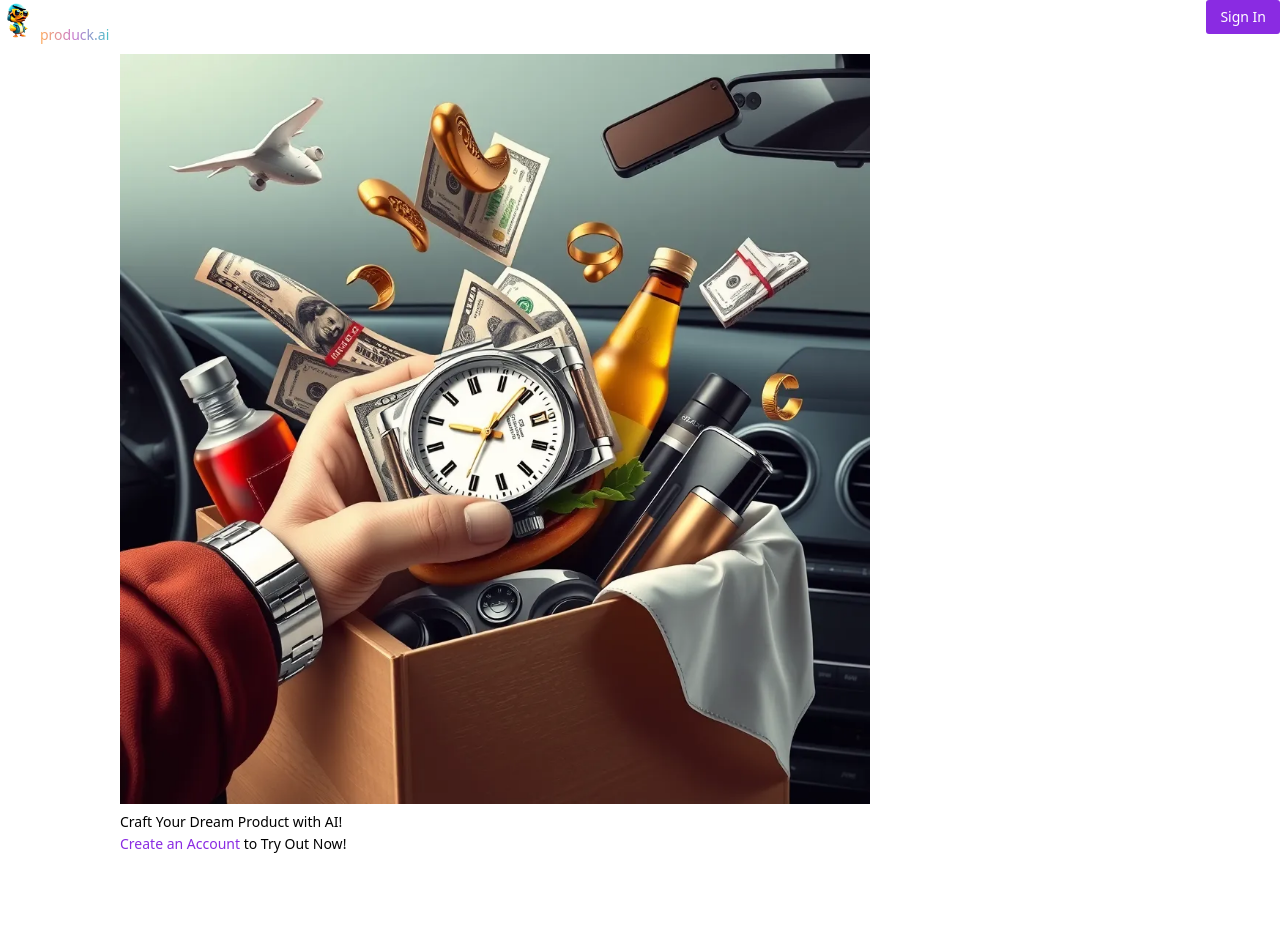
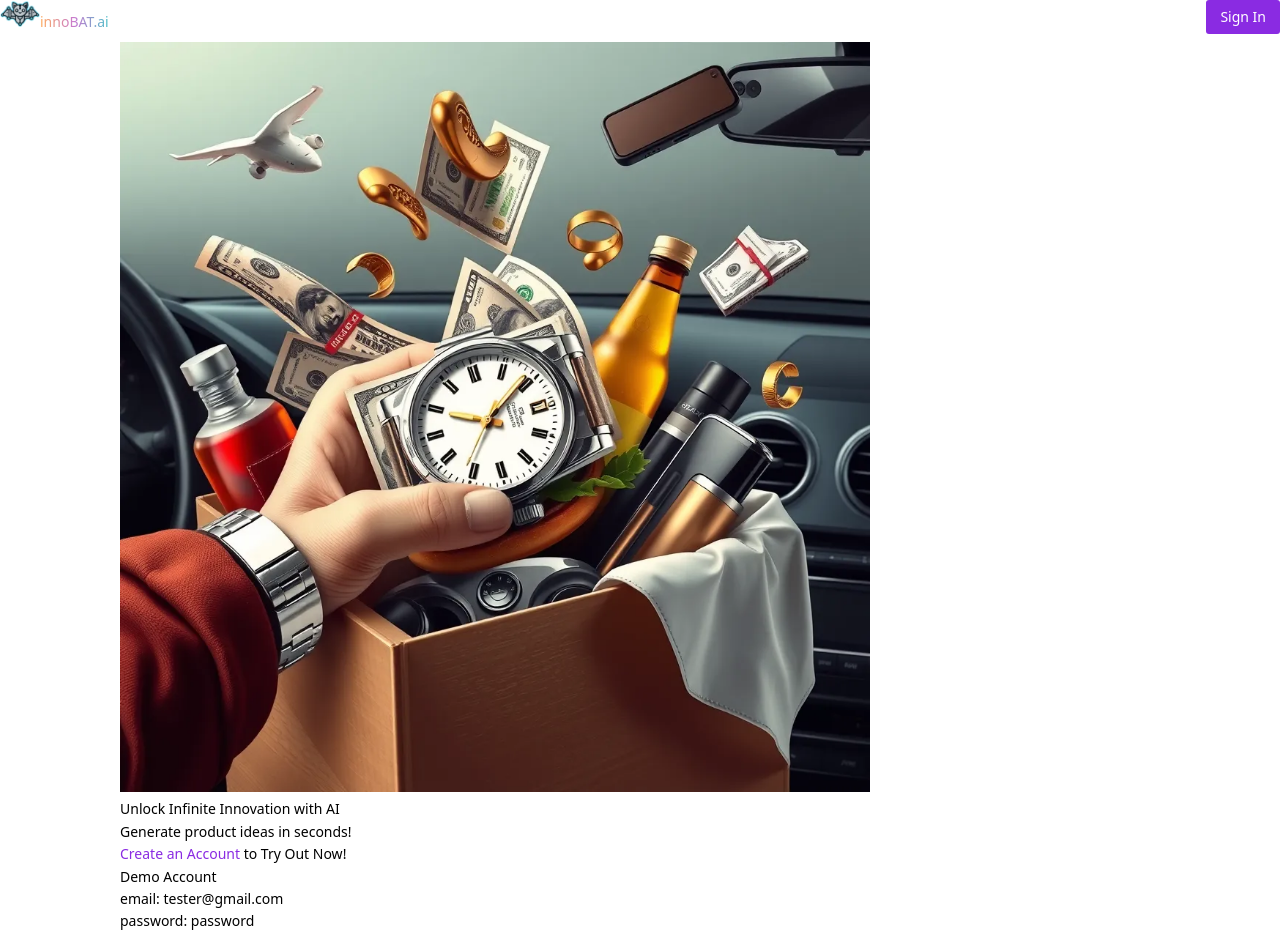
Before and after one commit to imyourjoey/product-idea-generator-FE, a Vue app: page / in a window 1280 px wide. Before the commit the page ends 864 px from the top, so only its background shows below. Built offline with nearby package versions, Linux system fonts and the light colour scheme; the HTML template or start-up script is replaced by a standard one.

Commit message:
change produck to innoBAT

```diff
--- a/index.html
+++ b/index.html
@@ -5,10 +5,10 @@
     <link
       rel="icon"
       type="image/svg+xml"
-      href="src/assets/icons/produck-logo-no-bg.png"
+      href="src/assets/icons/innobat-removebg-logo.png"
     />
     <meta name="viewport" content="width=device-width, initial-scale=1.0" />
-    <title>Produck.ai</title>
+    <title>innoBAT.ai</title>
   </head>
   <body>
     <div id="app"></div>
--- a/src/Joey.vue
+++ b/src/Joey.vue
@@ -7,7 +7,7 @@
       </p>
 
       <p class="mb-4">
-        Welcome to <strong>Produck.ai</strong>! By accessing or using our
+        Welcome to <strong>innoBAT.ai</strong>! By accessing or using our
         website located at <strong>product-ai.mycscums.com.my</strong> (the
         “Site”), you agree to comply with and be bound by these Terms of
         Service. If you do not agree to these terms, please do not use our Site.
@@ -35,7 +35,7 @@
       <h2 class="text-2xl font-semibold mt-6 mb-2">4. Intellectual Property</h2>
       <p class="mb-4">
         All content on this Site, including text, graphics, logos, and software,
-        is the property of <strong>Produck.ai</strong> or its content suppliers
+        is the property of <strong>innoBAT.ai</strong> or its content suppliers
         and is protected by intellectual property laws.
       </p>
 
@@ -58,7 +58,7 @@
       </h2>
       <p class="mb-4">
         To the maximum extent permitted by law,
-        <strong>Produck.ai</strong> shall not be liable for any indirect,
+        <strong>innoBAT.ai</strong> shall not be liable for any indirect,
         incidental, or consequential damages arising from your use of the Site.
       </p>
 
--- a/src/components/Auth/Register.vue
+++ b/src/components/Auth/Register.vue
@@ -1,7 +1,7 @@
 <template>
   <div class="my-4">
     <div class="text-4xl font-bold">Create an account</div>
-    <div class="text-lg text-gray-500">to start using produck.ai</div>
+    <div class="text-lg text-gray-500">to start using innoBAT.ai</div>
   </div>
 
   <n-form
--- a/src/components/GenerateProduct/AskAiModal.vue
+++ b/src/components/GenerateProduct/AskAiModal.vue
@@ -14,7 +14,7 @@
         gradient="linear-gradient(90deg, #D68A3C, #A05FAE, #3BA2A9)"
         class="font-bold"
       >
-        Produck.ai</n-gradient-text
+        innoBAT.ai</n-gradient-text
       >
     </div>
     <n-input
--- a/src/components/GenerateProduct/BrandProductsInfo.vue
+++ b/src/components/GenerateProduct/BrandProductsInfo.vue
@@ -1,5 +1,5 @@
 <template>
-  <div class="card px-6 pb-6">
+  <div class="card px-6 pb-6 mt-5 shadow">
     <div class="text-xl font-semibold mb-2">Brand Profile</div>
 
     <div class="text-gray-500">Name</div>
--- a/src/components/GenerateProduct/CreateNewBrandModal.vue
+++ b/src/components/GenerateProduct/CreateNewBrandModal.vue
@@ -22,7 +22,7 @@
       <div
         v-for="(product, index) in formModel.products"
         :key="index"
-        class="mb-2 card"
+        class="mb-2 card shadow"
       >
         <div class="flex justify-between items-center">
           <div style="margin-left: 2px" class="text-lg font-semibold">
--- a/src/components/GenerateProduct/FinalResponse.vue
+++ b/src/components/GenerateProduct/FinalResponse.vue
@@ -3,8 +3,7 @@
   <div
     class="text-sm text-gray-500 mb-3 mt-2 text-right flex justify-end align-center"
   >
-    - crafted with <IconHeartFill class="mx-1" width="14" /> by the Produck.ai
-    team
+    - crafted with <IconHeartFill class="mx-1" width="14" /> by the innoBAT team
   </div>
 
   <div class="card">
--- a/src/components/GenerateProduct/Index.vue
+++ b/src/components/GenerateProduct/Index.vue
@@ -14,7 +14,7 @@
             gradient="linear-gradient(90deg, #D68A3C, #A05FAE, #3BA2A9)"
             class="font-bold"
           >
-            produck.ai!</n-gradient-text
+            innoBAT.ai!</n-gradient-text
           >
         </div>
         <div class="flex items-center">
--- a/src/components/Landing/Index.vue
+++ b/src/components/Landing/Index.vue
@@ -1,14 +1,20 @@
 <template>
-  <div class="justify-center items-center md:text-center md:mt-16"></div>
-  <div class="flex md:flex-row flex-col md:space-x-10 lg:space-x-20">
-    <div class="mt-4 md:mt-0"><img :src="Hero" alt="" width="750" /></div>
-    <div>
-      <div class="md:text-5xl text-4xl font-bold mt-4 md:mt-0">
-        Craft Your Dream Product with AI!
+  <div
+    class="flex md:flex-row flex-col md:space-x-10 lg:space-x-10 w-full md:mt-12"
+  >
+    <div class="mt-4 md:mt-0 w-full md:w-1/2">
+      <img :src="Hero" alt="" width="750" class="rounded-xl md:shadow-xl" />
+    </div>
+    <div class="md:card md:p-5 w-full md:w-1/2 md:rounded-xl md:shadow-xl">
+      <div class="md:text-5xl text-3xl font-bold mt-4 md:mt-0">
+        Unlock Infinite Innovation with AI
+      </div>
+      <div class="text-lg md:text-xl mt-4">
+        Generate product ideas in seconds!
       </div>
 
       <div>
-        <div class="text-xl mt-2">
+        <div class="text-lg md:text-xl mt-1">
           <span
             class="underline cursor-pointer"
             style="color: #8a2be2"
@@ -16,6 +22,11 @@
             >Create an Account</span
           >
           to Try Out Now!
+        </div>
+        <div class="card md:w-1/2 mt-4 shadow">
+          <div class="font-bold">Demo Account</div>
+          <div>email: tester@gmail.com</div>
+          <div>password: password</div>
         </div>
       </div>
     </div>
--- a/src/components/Navbar/Index.vue
+++ b/src/components/Navbar/Index.vue
@@ -19,13 +19,13 @@
       class="flex items-center select-none cursor-pointer"
       @click="!userName ? navigateTo('/') : navigateTo('/product-gen')"
     >
-      <img :src="ProduckLogoNoBg" alt="" width="40" />
+      <img :src="innoBatLogoNoBg" alt="" width="40" class="me-1 my-1" />
       <span class="text-lg md:text-2xl">
         <n-gradient-text
           gradient="linear-gradient(90deg, #FEAC5E, #C779D0, #4BC0C8)"
           class="font-bold"
         >
-          produck.ai
+          innoBAT.ai
         </n-gradient-text>
       </span>
     </div>
@@ -47,22 +47,37 @@
 
   <n-drawer v-model:show="showDrawer" width="340" placement="right">
     <n-drawer-content>
-      <div
-        class="text-3xl font-bold cursor-pointer hover:text-[#8a2be1]"
-        @click="showSubmenu = !showSubmenu"
-      >
-        Product Idea
+      <div class="flex items-center" @click="showSubmenu = !showSubmenu">
+        <div class="text-3xl font-bold cursor-pointer hover:text-[#8a2be1]">
+          Product Idea
+        </div>
+
+        <IconChevronDown
+          class="ms-2"
+          :class="{
+            'rotate-180': showSubmenu,
+            'rotate-0': !showSubmenu,
+            'transition-transform duration-300': true,
+          }"
+        />
       </div>
+
       <n-collapse-transition :show="showSubmenu">
         <div
           class="text-2xl font-bold cursor-pointer hover:text-[#8a2be1]"
-          @click="navigateTo('/product-gen')"
+          @click="
+            showDrawer = false;
+            navigateTo('/product-gen');
+          "
         >
           Generate
         </div>
         <div
           class="text-2xl font-bold cursor-pointer hover:text-[#8a2be1]"
-          @click="navigateTo('/history')"
+          @click="
+            showDrawer = false;
+            navigateTo('/history');
+          "
         >
           History
         </div>
@@ -76,7 +91,10 @@
       </div>
       <div
         class="text-3xl mt-2 font-bold cursor-pointer hover:text-[#8a2be1]"
-        @click="navigateTo('/tnc')"
+        @click="
+          showDrawer = false;
+          navigateTo('/tnc');
+        "
       >
         Terms of Service
       </div>
@@ -94,10 +112,11 @@ import {
   NDrawerContent,
   NCollapseTransition,
 } from "naive-ui";
-import ProduckLogoNoBg from "@/assets/icons/produck-logo-no-bg.png";
+import innoBatLogoNoBg from "@/assets/icons/innobat-removebg-logo.png";
 import useNavigateTo from "../../utils/router";
 import axios from "@/utils/axios.js";
 import LayoutTextSidebar from "../../svgicons/LayoutTextSidebar.vue";
+import IconChevronDown from "@/svgicons/IconChevronDown.vue";
 
 const navigateTo = useNavigateTo();
 
@@ -142,3 +161,18 @@ const logout = async () => {
   }
 };
 </script>
+
+<style scoped>
+.rotate-180 {
+  transform: rotate(180deg);
+}
+.rotate-0 {
+  transform: rotate(0deg);
+}
+.transition-transform {
+  transition-property: transform;
+}
+.duration-300 {
+  transition-duration: 300ms;
+}
+</style>
--- /dev/null
+++ b/src/svgicons/IconChevronDown.vue
@@ -0,0 +1,15 @@
+<template>
+  <svg
+    xmlns="http://www.w3.org/2000/svg"
+    width="16"
+    height="16"
+    fill="currentColor"
+    class="bi bi-chevron-down"
+    viewBox="0 0 16 16"
+  >
+    <path
+      fill-rule="evenodd"
+      d="M1.646 4.646a.5.5 0 0 1 .708 0L8 10.293l5.646-5.647a.5.5 0 0 1 .708.708l-6 6a.5.5 0 0 1-.708 0l-6-6a.5.5 0 0 1 0-.708"
+    />
+  </svg>
+</template>
```
Also changed, not shown: src/assets/icons/innobat-removebg-logo.png (added).
